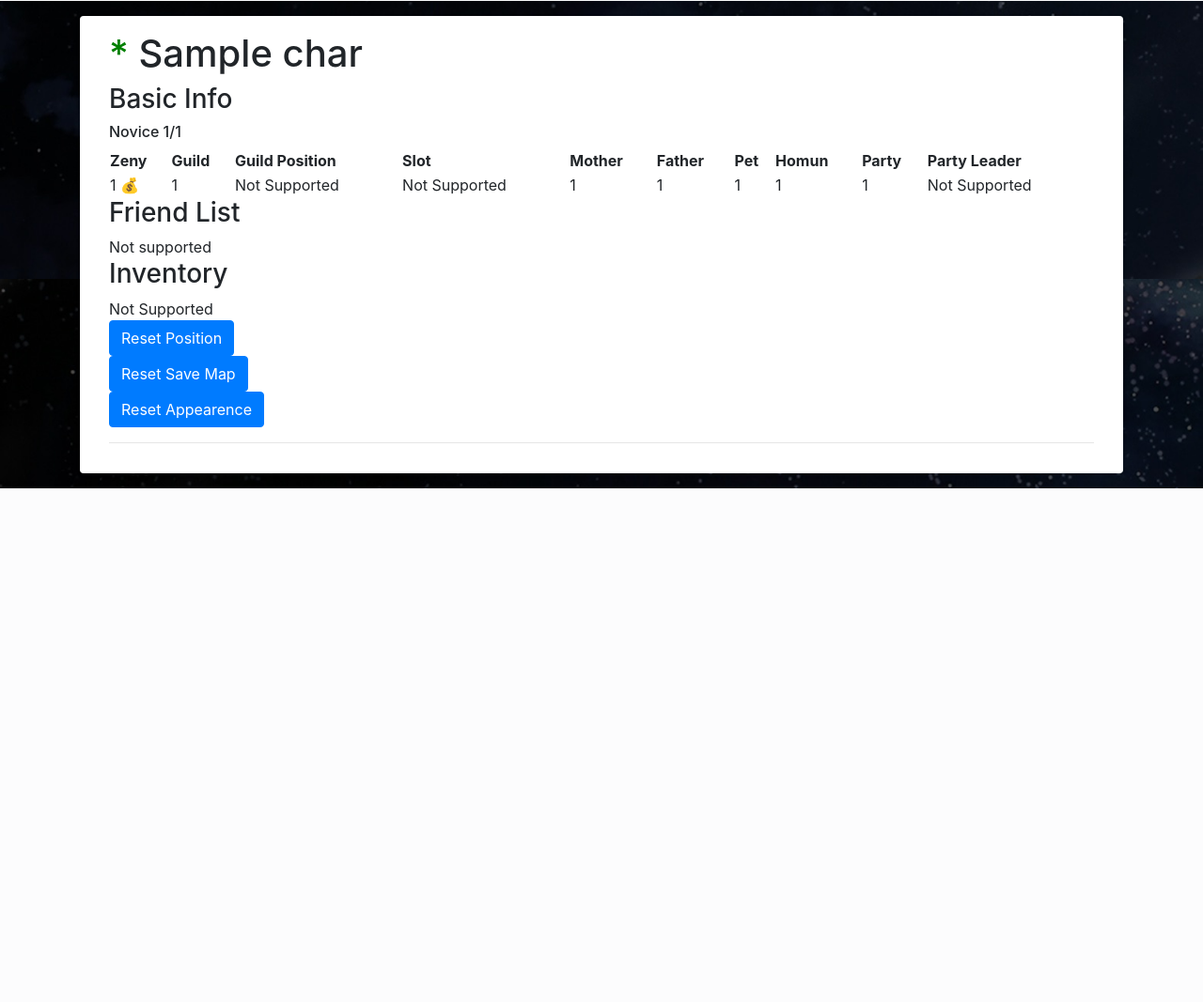
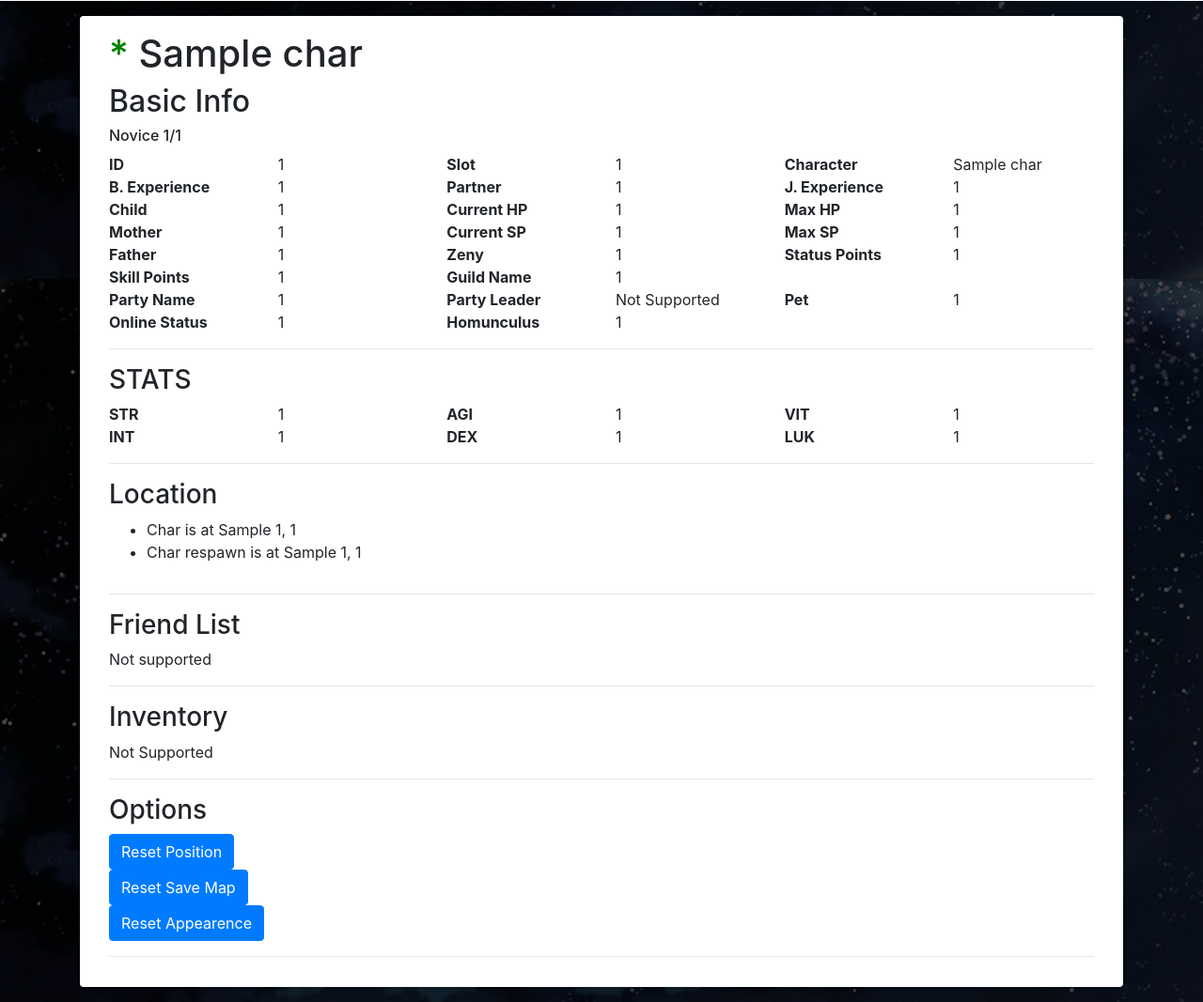
Before and after one commit to Freyja-Folkvangr/ragpycp, a Django app: page /char/1/ in a window 1280 px wide; the page is wider, and only the part inside the window is pictured. Shown: the part 505-1572 px from the top of that part at 94% size. Before the commit the page ends 1025 px from the top of that part, so only its background shows below. Run offline with Django 3.2, Linux system fonts and the light colour scheme; a user stored in the database is signed in; tables that the repository leaves empty hold one stand-in row (values such as "Sample post"); some libraries are stand-ins or nearby versions.

Commit message:
Show online status and basic char info

```diff
--- a/char/templates/char_view.html
+++ b/char/templates/char_view.html
@@ -8,9 +8,13 @@
         <div class="col-sm-12">
             <h1>
                 {% if char.online %}
+                    <span class="d-inline-block" tabindex="0" data-toggle="tooltip" title="Online status">
                     <span style="color: green;">*</span>
+                    </span>
                 {% else %}
+                    <span class="d-inline-block" tabindex="0" data-toggle="tooltip" title="Online status">
                     <span style="color: red;">*</span>
+                    </span>
                 {% endif %}
                 {{ char.name }}
             </h1>
@@ -19,7 +23,7 @@
 
     <div class="row">
         <div class="col-sm-12">
-            <h3>Basic Info</h3>
+            <h2>Basic Info</h2>
         </div>
     </div>
 
@@ -31,36 +35,110 @@
 
 
     <div class="row">
-        <div class="col-sm-12">
-            <table style="width:100%">
-                <tr>
-                    <th>Zeny</th>
-                    <th>Guild</th>
-                    <th>Guild Position</th>
-                    <th>Slot</th>
-                    <th>Mother</th>
-                    <th>Father</th>
-                    <th>Pet</th>
-                    <th>Homun</th>
-                    <th>Party</th>
-                    <th>Party Leader</th>
-                </tr>
-                <tr>
-                    <td>{{ char.zeny }} 💰</td>
-                    <td>{{ char.guild_id }}</td>
-                    <td>Not Supported</td>
-                    <td>Not Supported</td>
-                    <td>{{ char.mother }}</td>
-                    <td>{{ char.father }}</td>
-                    <td>{{ char.pet_id }}</td>
-                    <td>{{ char.homun_id }}</td>
-                    <td>{{ char.party_id }}</td>
-                    <td>Not Supported</td>
-                </tr>
+        <div class="col-sm-2"><b>ID</b></div>
+        <div class="col-sm-2">{{ char.char_id }}</div>
+        <div class="col-sm-2"><b>Slot</b></div>
+        <div class="col-sm-2">{{ char.char_num }}</div>
+        <div class="col-sm-2"><b>Character</b></div>
+        <div class="col-sm-2">{{ char.name }}</div>
+    </div>
+    <div class="row">
+        <div class="col-sm-2"><b>B. Experience</b></div>
+        <div class="col-sm-2">{{ char.base_exp }}</div>
+        <div class="col-sm-2"><b>Partner</b></div>
+        <div class="col-sm-2">{{ char.partner_id }}</div>
+        <div class="col-sm-2"><b>J. Experience</b></div>
+        <div class="col-sm-2">{{ char.job_exp }}</div>
+    </div>
+    <div class="row">
+        <div class="col-sm-2"><b>Child</b></div>
+        <div class="col-sm-2">{{ char.child }}</div>
+        <div class="col-sm-2"><b>Current HP</b></div>
+        <div class="col-sm-2">{{ char.hp }}</div>
+        <div class="col-sm-2"><b>Max HP</b></div>
+        <div class="col-sm-2">{{ char.max_hp }}</div>
+    </div>
+    <div class="row">
+        <div class="col-sm-2"><b>Mother</b></div>
+        <div class="col-sm-2">{{ char.mother }}</div>
+        <div class="col-sm-2"><b>Current SP</b></div>
+        <div class="col-sm-2">{{ char.sp }}</div>
+        <div class="col-sm-2"><b>Max SP</b></div>
+        <div class="col-sm-2">{{ char.max_sp }}</div>
+    </div>
+    <div class="row">
+        <div class="col-sm-2"><b>Father</b></div>
+        <div class="col-sm-2">{{ char.father }}</div>
+        <div class="col-sm-2"><b>Zeny</b></div>
+        <div class="col-sm-2">{{ char.zeny }}</div>
+        <div class="col-sm-2"><b>Status Points</b></div>
+        <div class="col-sm-2">{{ char.status_point }}</div>
+    </div>
+    <div class="row">
+        <div class="col-sm-2"><b>Skill Points</b></div>
+        <div class="col-sm-2">{{ char.skill_point }}</div>
+        <div class="col-sm-2"><b>Guild Name</b></div>
+        <div class="col-sm-2">{{ char.guild_id }}</div>
+    </div>
+    <div class="row">
+        <div class="col-sm-2"><b>Party Name</b></div>
+        <div class="col-sm-2">{{ char.party_id }}</div>
+        <div class="col-sm-2"><b>Party Leader</b></div>
+        <div class="col-sm-2">Not Supported</div>
+        <div class="col-sm-2"><b>Pet</b></div>
+        <div class="col-sm-2">{{ char.pet_id }}</div>
+    </div>
+    <div class="row">
+        <div class="col-sm-2"><b>Online Status</b></div>
+        <div class="col-sm-2">{{ char.online }}</div>
+        <div class="col-sm-2"><b>Homunculus</b></div>
+        <div class="col-sm-2">{{ char.homun_id }}</div>
+    </div>
 
-            </table>
+    <hr>
+
+    <div class="row">
+        <div class="col-sm-1">
+            <h3>STATS</h3>
         </div>
     </div>
+
+
+    <div class="row">
+        <div class="col-sm-2"><b>STR</b></div>
+        <div class="col-sm-2">{{ char.str }}</div>
+        <div class="col-sm-2"><b>AGI</b></div>
+        <div class="col-sm-2">{{ char.agi }}</div>
+        <div class="col-sm-2"><b>VIT</b></div>
+        <div class="col-sm-2">{{ char.vit }}</div>
+    </div>
+    <div class="row">
+        <div class="col-sm-2"><b>INT</b></div>
+        <div class="col-sm-2">{{ char.int }}</div>
+        <div class="col-sm-2"><b>DEX</b></div>
+        <div class="col-sm-2">{{ char.dex }}</div>
+        <div class="col-sm-2"><b>LUK</b></div>
+        <div class="col-sm-2">{{ char.luk }}</div>
+    </div>
+
+    <hr>
+
+    <div class="row">
+        <div class="col-sm-1">
+            <h3>Location</h3>
+        </div>
+    </div>
+
+    <div class="row">
+        <div class="col-sm-12">
+            <ul>
+                <li>Char is at {{ char.last_map }} {{ char.last_x }}, {{ char.last_y }}</li>
+                <li>Char respawn is at {{ char.save_map }} {{ char.save_x }}, {{ char.save_y }}</li>
+            </ul>
+        </div>
+    </div>
+
+    <hr>
 
 
     <div class="row">
@@ -76,6 +154,7 @@
         </div>
     </div>
 
+    <hr>
 
     <div class="row">
         <div class="col-sm-12">
@@ -90,6 +169,14 @@
         </div>
     </div>
 
+    <hr>
+
+    <div class="row">
+        <div class="col-sm-12">
+            <h3>Options</h3>
+        </div>
+    </div>
+
     {% include '_char_options.html' %}
 
 {% endblock %}
```
